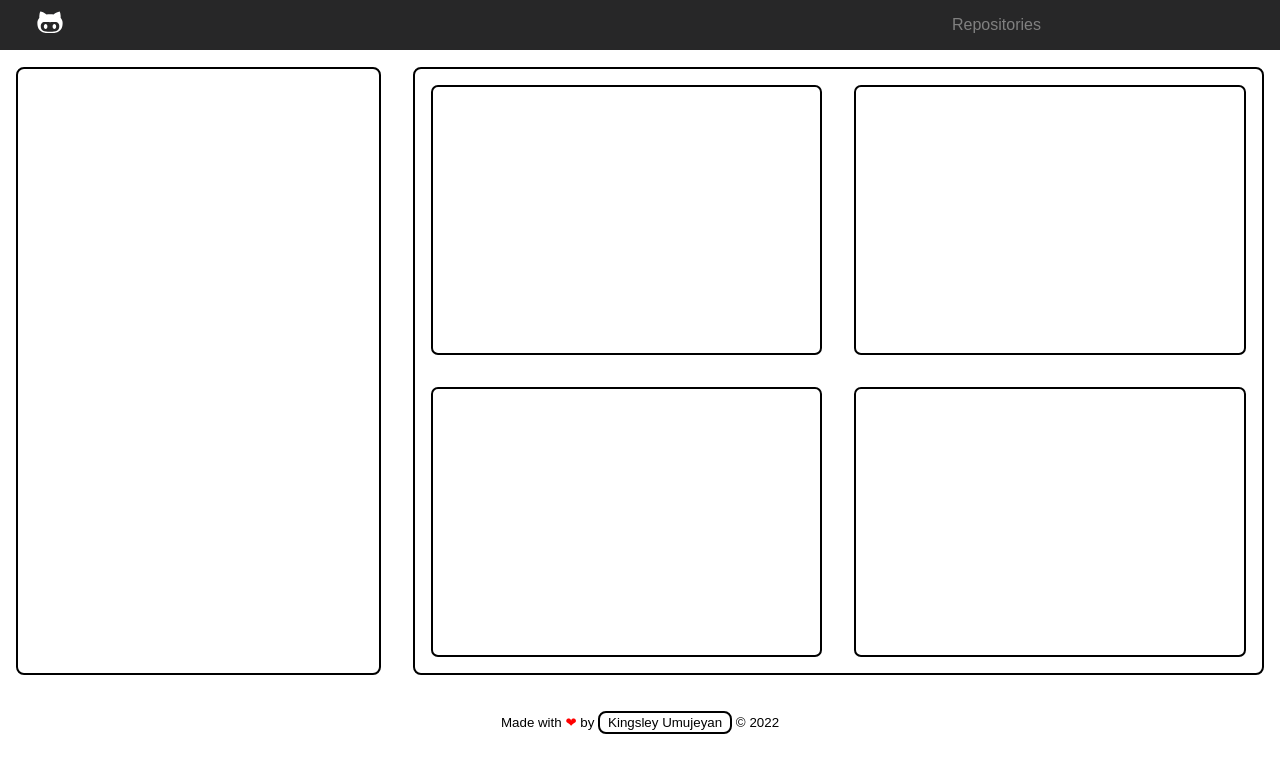
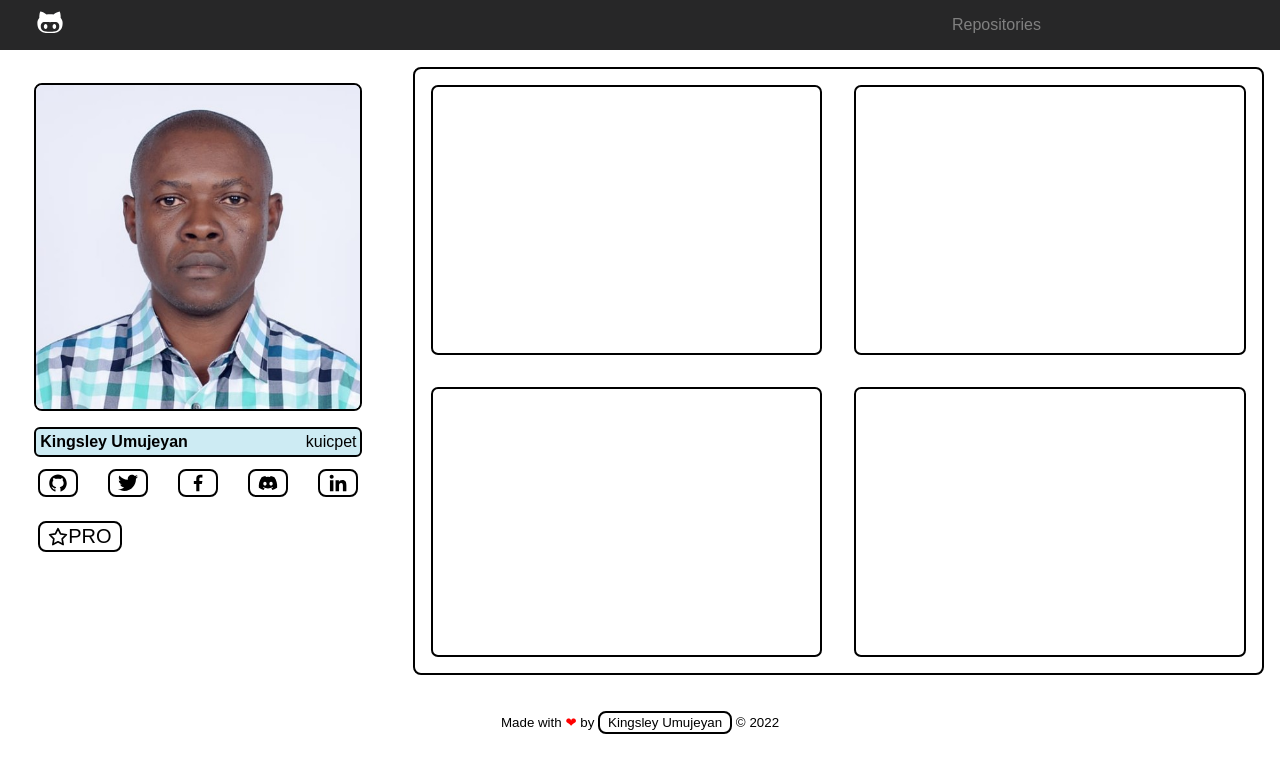
Before and after one commit to kuicpet/github_user_profile, a React (Create React App) app: page / in a window 1280 px wide. Shown: the top 772 px of the page. Built offline with nearby package versions, Linux system fonts and the light colour scheme; no server answers.

Commit message:
ft--updated user profile

```diff
--- a/src/pages/Home.jsx
+++ b/src/pages/Home.jsx
@@ -1,10 +1,66 @@
 import React from 'react'
 import styled from 'styled-components'
+import photo from '../assets/kingsley_photo.jpg'
+import { GrTwitter, GrLinkedinOption, GrFacebookOption } from 'react-icons/gr'
+import { FaDiscord } from 'react-icons/fa'
+import { FiStar } from 'react-icons/fi'
+import { AiFillGithub } from 'react-icons/ai'
 
 const Home = () => {
   return (
     <Container>
-      <div className='profile'></div>
+      <div className='profile'>
+        <img src={photo} alt='Kingsley umujeyan' />
+        <div>
+          <h4>Kingsley Umujeyan</h4>
+          <p>kuicpet</p>
+        </div>
+        <div className='socials'>
+          <a
+            href='https://github.com/kuicpet'
+            target='_blank'
+            rel='noreferrer'>
+              <span className='span'>
+                <AiFillGithub />
+              </span>
+            </a>
+          <a
+            href='https://twitter.com/kuicpet'
+            target='_blank'
+            rel='noreferrer'>
+            <span className='span'>
+              <GrTwitter />
+            </span>
+          </a>
+          <a
+            href='https://facebook.com/kingsleyumujeyan'
+            target='_blank'
+            rel='noreferrer'>
+            <span className='span'>
+              <GrFacebookOption />
+            </span>
+          </a>
+          <a href='#' target='_blank' rel='noreferrer'>
+            <span className='span'>
+              <FaDiscord />
+            </span>
+          </a>
+          <a
+            href='https://www.linkedin.com/in/kingsley-umujeyan-17858a75/'
+            target='_blank'
+            rel='noreferrer'>
+            <span className='span'>
+              <GrLinkedinOption />
+            </span>
+          </a>
+        </div>
+        <div className='highlights'>
+          <span className='span'>
+            <FiStar />
+            PRO
+          </span>
+        </div>
+      </div>
       <div className='repos'>
         <div></div>
         <div></div>
@@ -26,16 +82,65 @@ export const Container = styled.section`
     height: auto;
   }
   .profile {
+    display: flex;
+    flex-direction: column;
+    align-items: center;
+    position: relative;
     width: 30%;
-    border: 2px solid black;
+    // border: 2px solid black;
     margin: 1rem;
     border-radius: 8px;
+    img {
+      width: 90%;
+      object-fit: cover;
+      border-radius: 8px;
+      border: 2px solid black;
+      margin: 1rem;
+    }
+    div {
+      display: flex;
+      align-items: center;
+      justify-content: space-between;
+      border: 2px solid black;
+      width: 90%;
+      margin: 0 auto;
+      padding: 0.25rem;
+      text-align: center;
+      border-radius: 6px;
+      background-color: #cdebf3;
+      h4 {
+        font-weight: 600;
+      }
+    }
+    .socials,
+    .highlights {
+      background-color: white;
+      margin: 0.5rem auto;
+      border: none;
+      a {
+        color: black;
+      }
+      .span {
+        display: flex;
+        align-items: center;
+        justify-content: space-between;
+        border: 2px solid black;
+        padding: 0.125rem 0.5rem;
+        border-radius: 8px;
+        font-weight: 100;
+        font-size: 1.25rem;
+        transition: all 0.1s ease-in-out;
+        :hover {
+          background-color: orange;
+        }
+      }
+    }
     @media screen and (max-width: 768px) {
       width: 95%;
-      height: 15rem;
+      height: auto;
     }
     @media screen and (max-width: 400px) {
-      width: 90% ;
+      width: 90%;
     }
   }
   .repos {
@@ -50,7 +155,7 @@ export const Container = styled.section`
       grid-template-columns: repeat(1, 1fr);
     }
     @media screen and (max-width: 400px) {
-      width: 90% ;
+      width: 90%;
     }
     div {
       border: 2px solid black;
```
